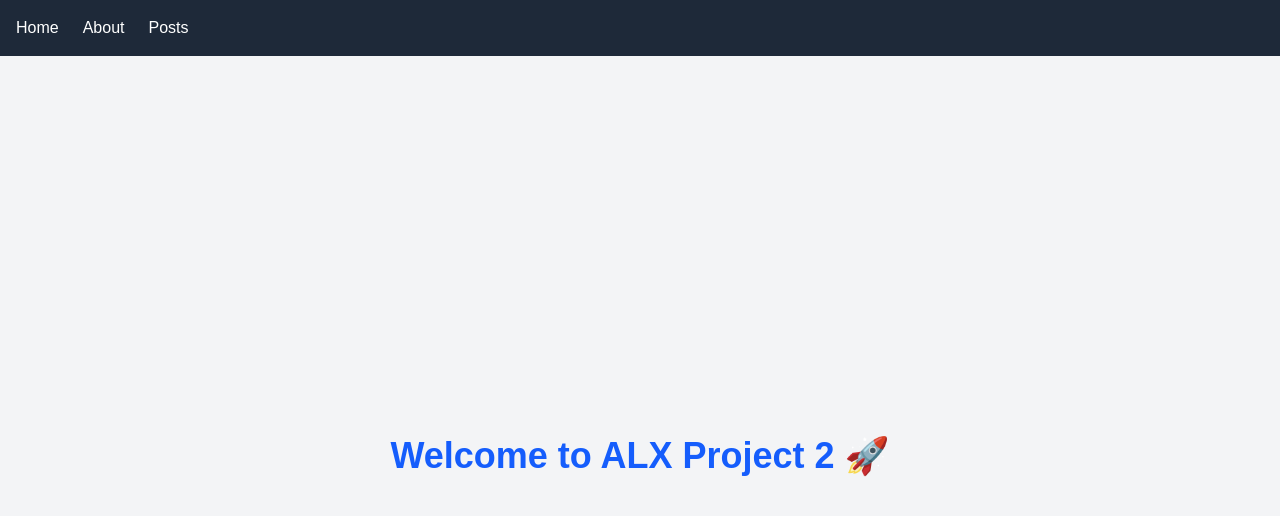
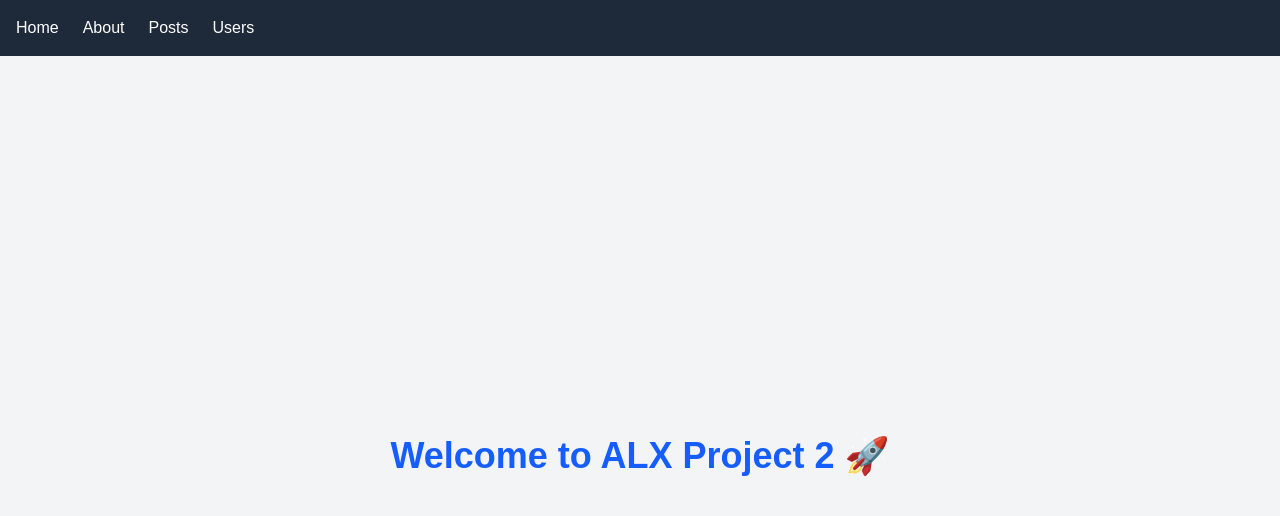
Before and after one commit to BeSomi22/alx-project-0x02-setup, a Next.js app in the folder alx-project-0x02/: page / in a window 1280 px wide. Shown: the top 516 px of the page. Built offline with nearby package versions, Linux system fonts and the light colour scheme.

Commit message:
Build a UserCard Component

```diff
--- a/alx-project-0x02/components/common/UserCard.tsx
+++ b/alx-project-0x02/components/common/UserCard.tsx
@@ -3,10 +3,10 @@ import { type UserProps } from "@/interfaces";
 
 const UserCard: React.FC<UserProps> = ({ name, email, address }) => {
     return (
-        <div className="border rounded-lg p-4 shadow mb-4">
+        <div className="border text-white rounded-lg p-4 shadow mb-4">
             <h2 className="text-xl font-semibold">{name}</h2>
-            <p className="text-gray-600">{email}</p>
-            <p className="text-sm text-gray-500">
+            <p className="text-gray-400">{email}</p>
+            <p className="text-sm text-gray-400">
                 {address.street}, {address.suite}, {address.city}, {address.zipcode}
             </p>
         </div>
--- a/alx-project-0x02/components/layout/Header.tsx
+++ b/alx-project-0x02/components/layout/Header.tsx
@@ -14,6 +14,9 @@ const Header: React.FC = () => {
         <Link href="/posts" className="hover:underline">
           Posts
         </Link>
+        <Link href="/users" className="hover:underline">
+          Users
+        </Link>
       </nav>
     </header>
   );
```
Also changed, not shown: alx-project-0x02/pages/users.tsx (renamed from alx-project-0x02/pages/user.tsx).
